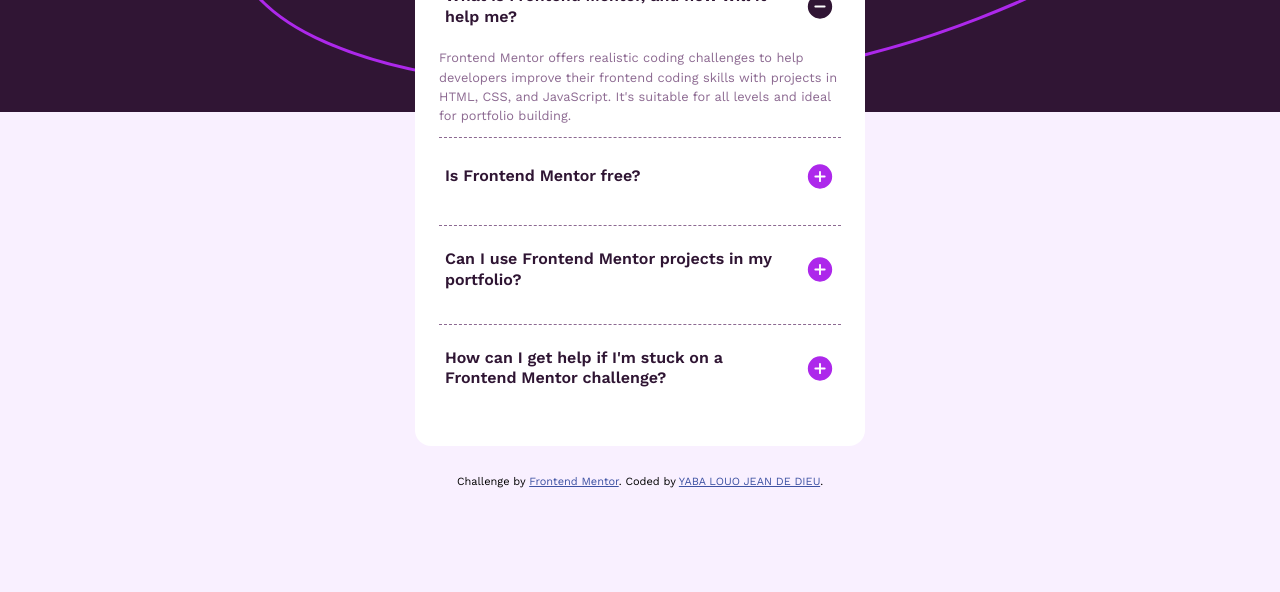
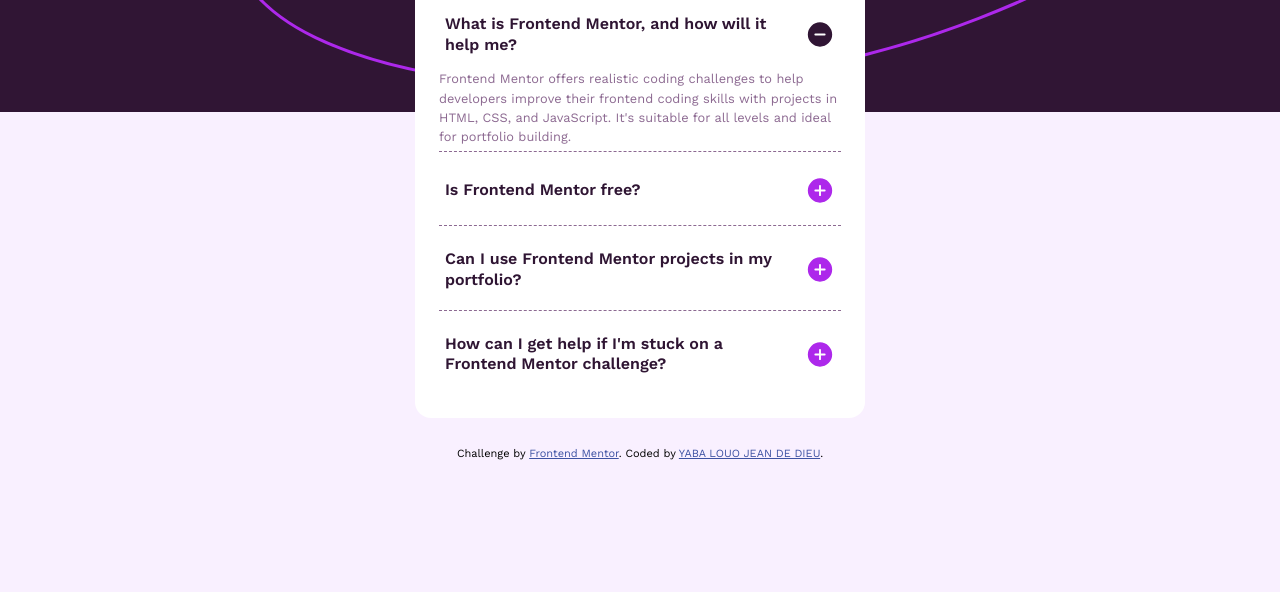
Before and after one commit to victoire20/faq-accordion, a plain HTML site: page index.html in a window 1280 px wide. Shown: the part 208-800 px from the top of the page. Drawn offline with nearby package versions, Linux system fonts and the light colour scheme.

Commit message:
fix: padding in accordion-body

```diff
--- a/assets/main.css
+++ b/assets/main.css
@@ -174,7 +174,7 @@
 
 .accordion-body {
     overflow: hidden;
-    padding: 10px 0;
+    padding: 3px 0;
 }
 
 .accordion-collapse.show {
```
Also changed, not shown: 2 other files.
